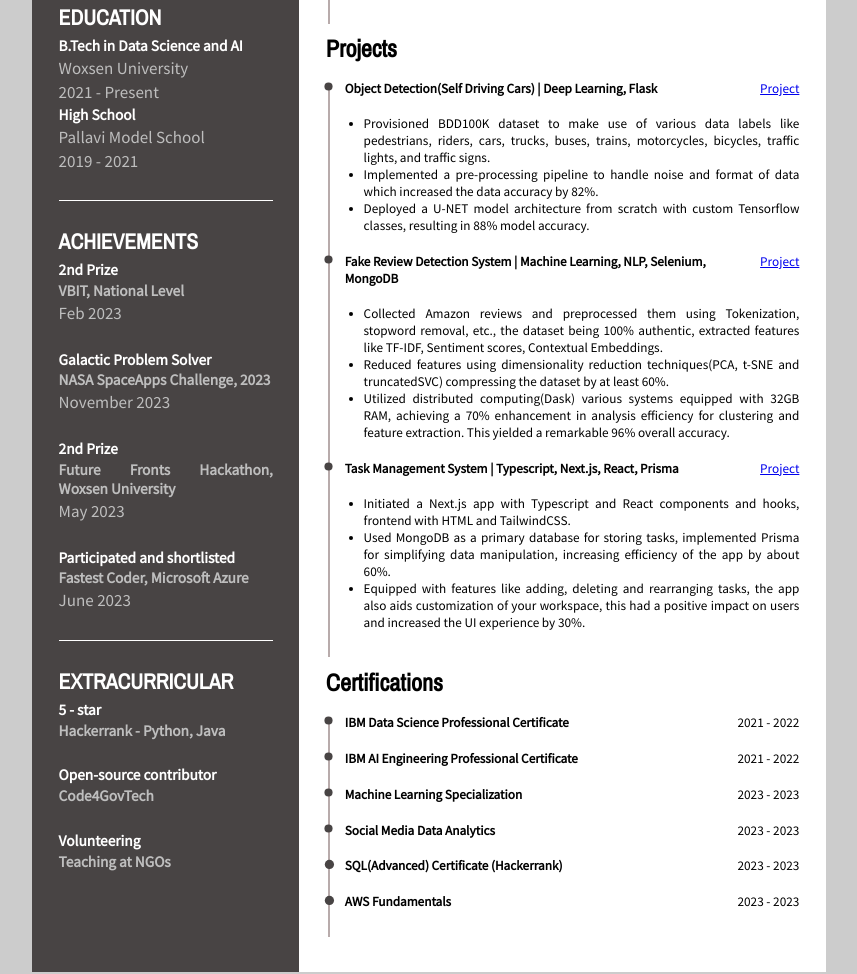
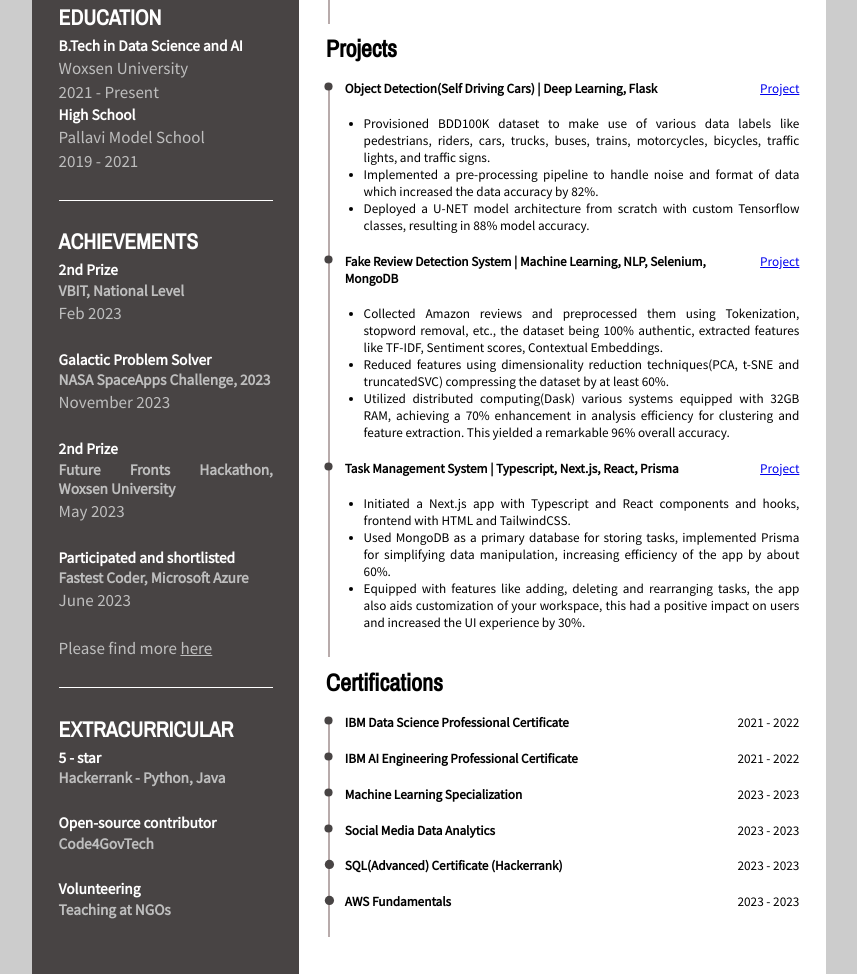
Before and after one commit to Maatrika-P/Maatrika_Portfolio.github.io, a plain HTML site: page index.html in a window 1280 px wide. Shown: the part 704-1678 px from the top of the page, without its empty margins (211-1068 px from the left). Drawn offline with nearby package versions, Linux system fonts and the light colour scheme.

Commit message:
added drive link

```diff
--- a/index.html
+++ b/index.html
@@ -192,7 +192,13 @@
               </p>
               <p>
                 June 2023
+              </p><br>
+              <p>
+                Please find more&nbsp;
+                <a href="https://drive.google.com/drive/folders/1OK79LEiKO4CVRBZE8ENv6M0ivY3JInwT?usp=sharing" style="text-decoration: underline;">here</a>
               </p>
+
+
             </div>
 
         </div>
```
